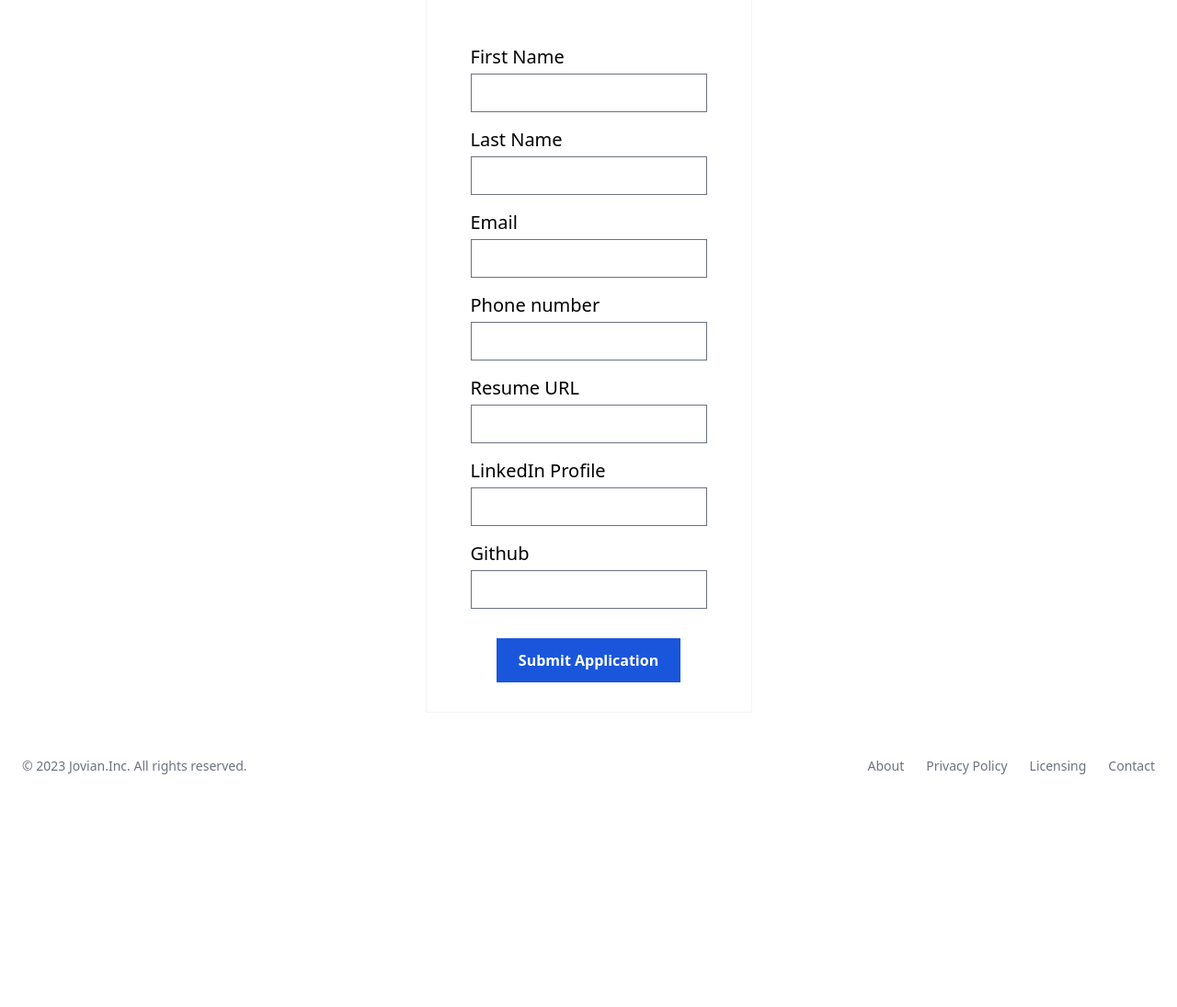
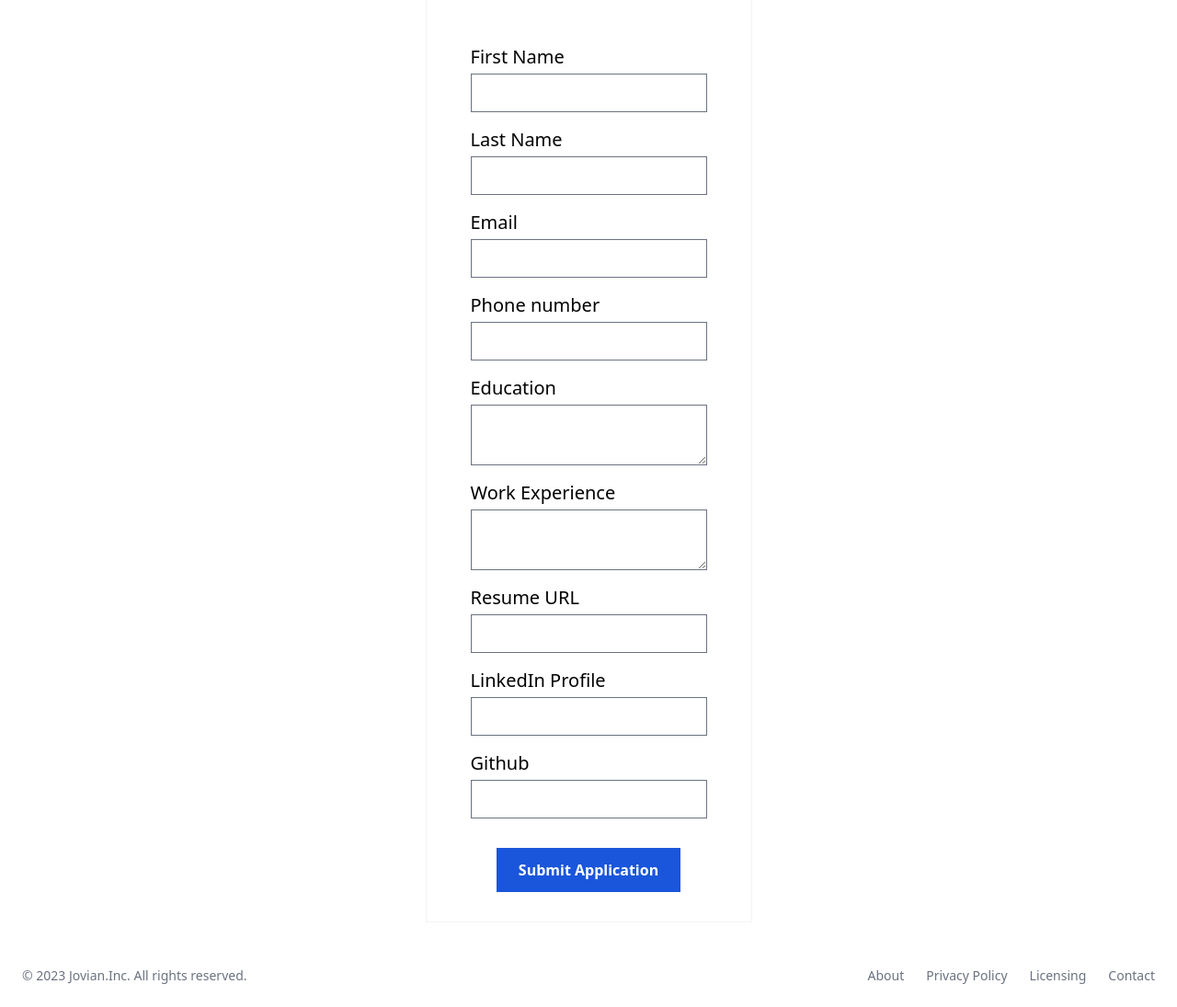
Before and after one commit to nageshpk/flask-careers-site, a Flask app: page /apply in a window 1280 px wide. Shown: the part 109-1204 px from the top of the page at 92% size. Before the commit the page ends 951 px from the top, so only its background shows below. Run offline with Flask 3, Linux system fonts and the light colour scheme; some libraries are stand-ins or nearby versions.

Commit message:
add input fields

```diff
--- a/static/dist/css/output.css
+++ b/static/dist/css/output.css
@@ -1230,6 +1230,10 @@ input:checked + .toggle-bg {
   max-width: 1280px;
 }
 
+.max-w-xl {
+  max-width: 36rem;
+}
+
 .flex-1 {
   flex: 1 1 0%;
 }
--- a/templates/form-apply.html
+++ b/templates/form-apply.html
@@ -26,6 +26,14 @@
                     <input type="tel" name="phone_number" class="block w-full">
                 </div>
                 <div class="mt-4">
+                    <label class="block mb-1 text-xl text-left">Education</label>
+                    <textarea class="block w-full"></textarea>
+                </div>
+                <div class="mt-4">
+                    <label class="block mb-1 text-xl text-left">Work Experience</label>
+                    <textarea class="block w-full"></textarea>
+                </div>
+                <div class="mt-4">
                     <label class="block mb-1 text-xl text-left">Resume URL</label>
                     <input type="text" name="resume" class="block w-full">
                 </div>
```
